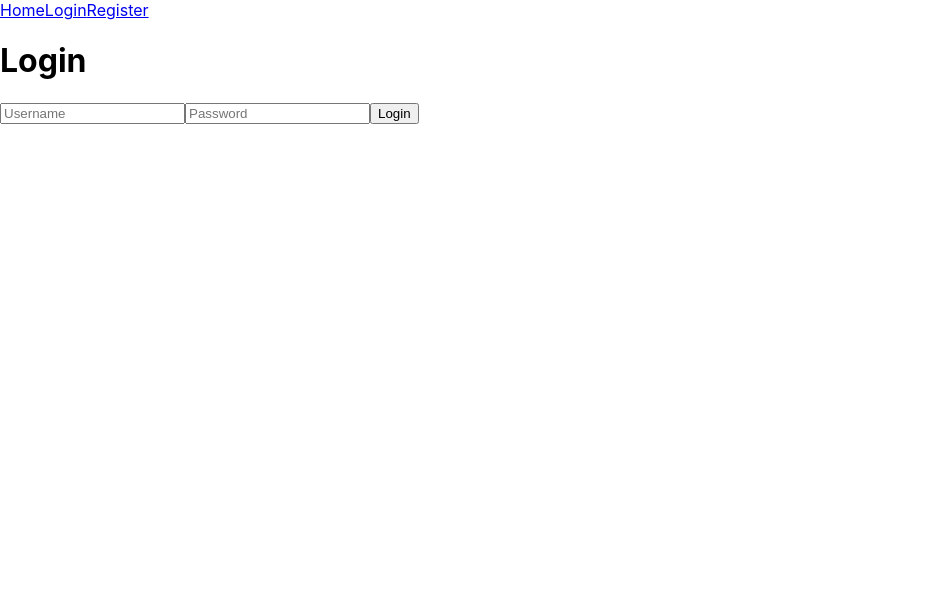
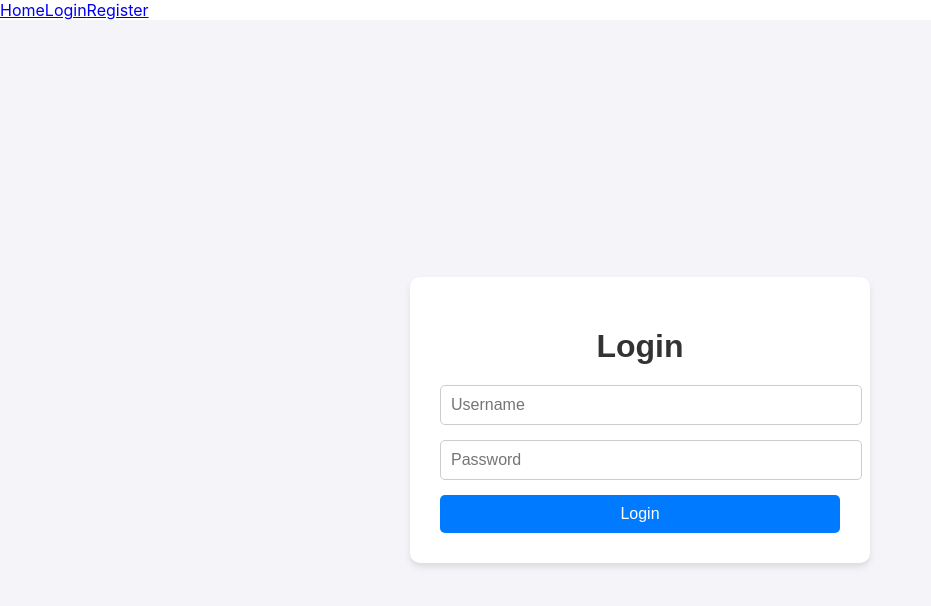
Before and after one commit to HeshMra/React-jwt-authentication, a React (Create React App) app: page /login in a window 1280 px wide. Shown: the top 606 px of the page, without its empty margins (0-931 px from the left). Built offline with nearby package versions, Linux system fonts and the light colour scheme.

Commit message:
login page css

```diff
--- /dev/null
+++ b/src/CSS/Login.module.css
@@ -0,0 +1,60 @@
+/* Login.module.css */
+.mainContainer {
+  font-family: Arial, sans-serif;
+  background-color: #f4f4f9;
+  margin: 0;
+  padding: 0;
+  display: flex;
+  justify-content: center;
+  align-items: center;
+  height: 100vh; /* Full height of the viewport */
+}
+
+.loginContainer {
+  background-color: #ffffff;
+  padding: 30px;
+  border-radius: 10px;
+  box-shadow: 0 4px 6px rgba(0, 0, 0, 0.1);
+  width: 100%;
+  max-width: 400px;
+  text-align: center;
+  justify-content: center;
+}
+
+.loginHeading {
+  font-size: 2rem;
+  color: #333333;
+  margin-bottom: 20px;
+}
+
+.loginInput {
+  width: 100%;
+  padding: 10px;
+  margin-bottom: 15px;
+  border: 1px solid #cccccc;
+  border-radius: 5px;
+  font-size: 1rem;
+  color: #333333;
+}
+
+.loginInput:focus {
+  outline: none;
+  border-color: #007bff;
+  box-shadow: 0 0 5px rgba(0, 123, 255, 0.5);
+}
+
+.loginButton {
+  width: 100%;
+  padding: 10px;
+  background-color: #007bff;
+  border: none;
+  border-radius: 5px;
+  color: #ffffff;
+  font-size: 1rem;
+  cursor: pointer;
+  transition: background-color 0.3s ease;
+}
+
+.loginButton:hover {
+  background-color: #0056b3;
+}
--- a/src/components/Login.js
+++ b/src/components/Login.js
@@ -1,6 +1,7 @@
 import React, { useState } from "react";
 import { useNavigate } from "react-router-dom";
 import { jwtDecode } from "jwt-decode"; // Import jwt-decode
+import styles from "../CSS/Login.module.css";
 
 
 function Login({ setUser }) {
@@ -45,22 +46,27 @@ function Login({ setUser }) {
   };
 
   return (
-    <div>
-      <h1>Login</h1>
+    <div className={styles.mainContainer}>
+      <div className={styles.loginContainer}>
+        <h1 className={styles.loginHeading}>Login</h1>
         <input
           type="text"
           placeholder="Username"
           value={username}
           onChange={(e) => setUsername(e.target.value)}
+          className={styles.loginInput}
         />
         <input
           type="password"
           placeholder="Password"
           value={password}
           onChange={(e) => setPassword(e.target.value)}
+          className={styles.loginInput}
         />
-      <button onClick={handleLogin}>Login</button>
+        <button onClick={handleLogin} className={styles.loginButton}>Login</button>
       </div>
+     </div>
+
   );
 }
 
```
Lines whose indentation alone changed are shown as unchanged.
